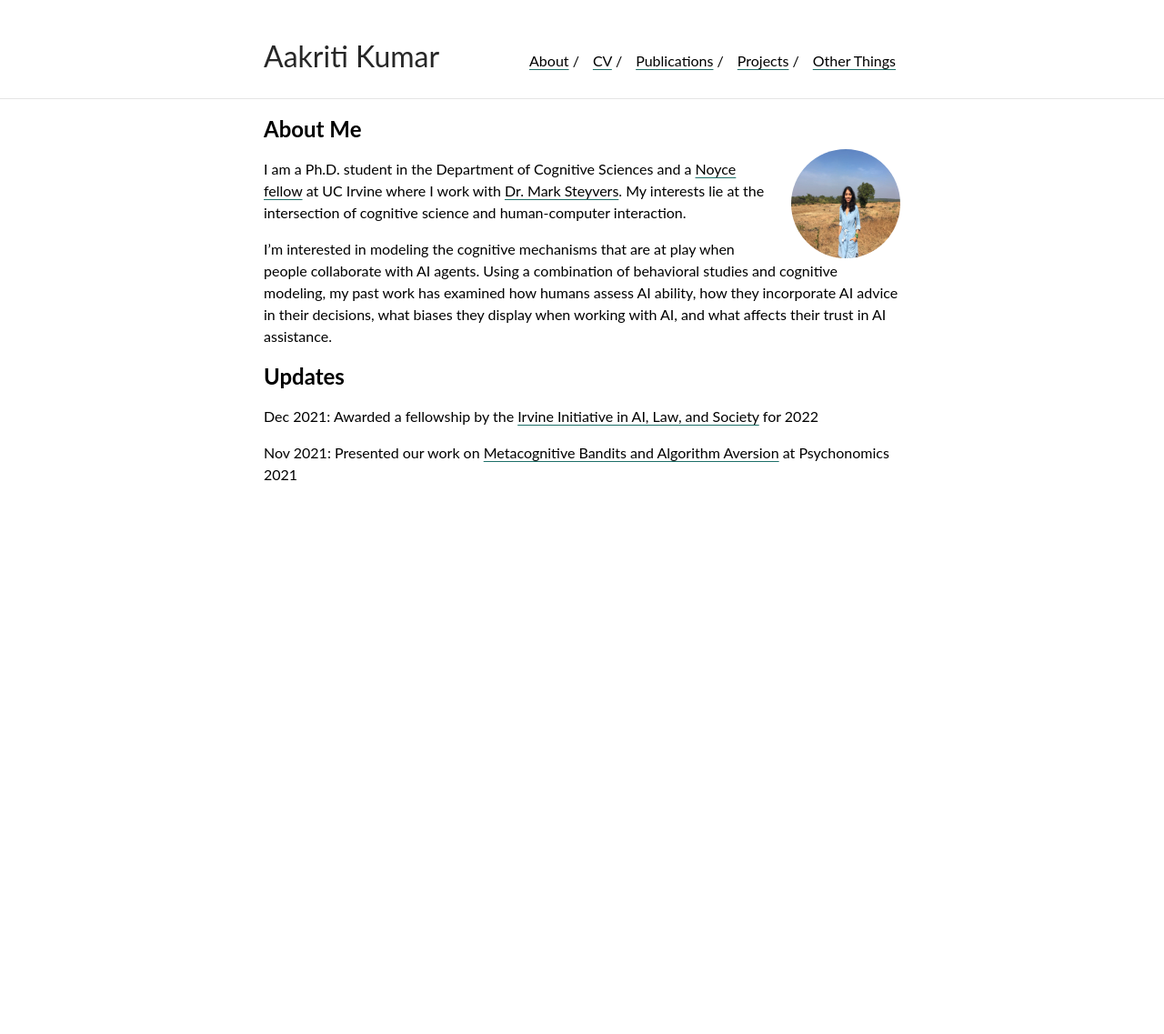
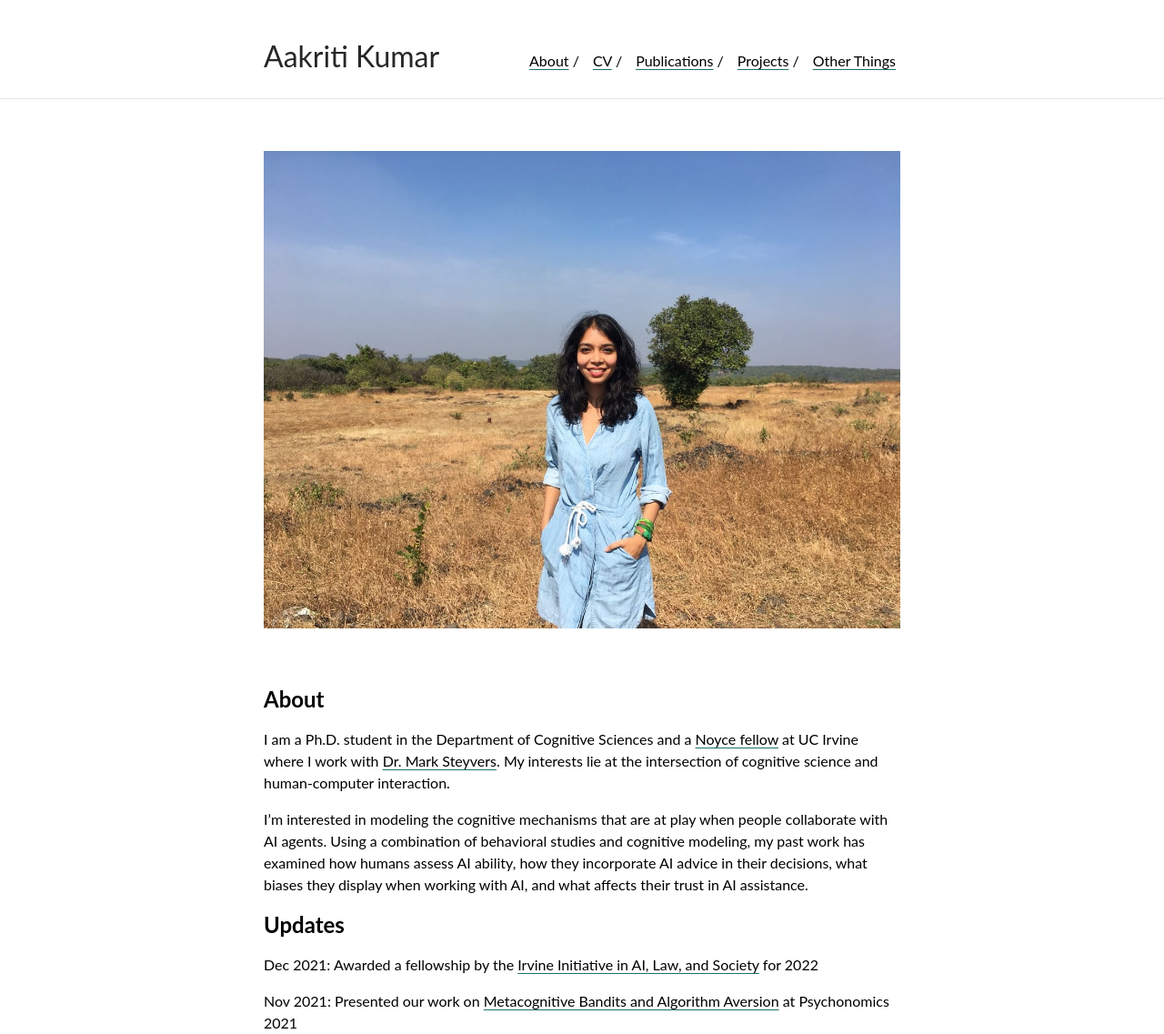
Before and after one commit to aakriti1kumar/aakriti1kumar.github.io, a Jekyll site: the page built from index.md, in a window 1280 px wide. Shown: the whole page at 91% size. Built offline with Jekyll 4.4.1, drawn with Linux system fonts in a browser that asks for light colours; our own code applies the rules of GitHub Pages for plain Markdown files; before the commit the page ends 900 px from its top, so only the background shows below that.

Commit message:
Update index.md

```diff
--- a/index.md
+++ b/index.md
@@ -1,6 +1,9 @@
-## About Me
+<br>
+<p><img src="image.jpg" /></p>
 
-<p><img class = "profile-picture" src="image.jpg" /></p>
+<br>
+
+## About
 
 I am a Ph.D. student in the Department of Cognitive Sciences and a [Noyce fellow](https://ucinoyce.org/) at UC Irvine where I work with [Dr. Mark Steyvers](https://steyvers.socsci.uci.edu/). My interests lie at the intersection of cognitive science and human-computer interaction.
 
```
